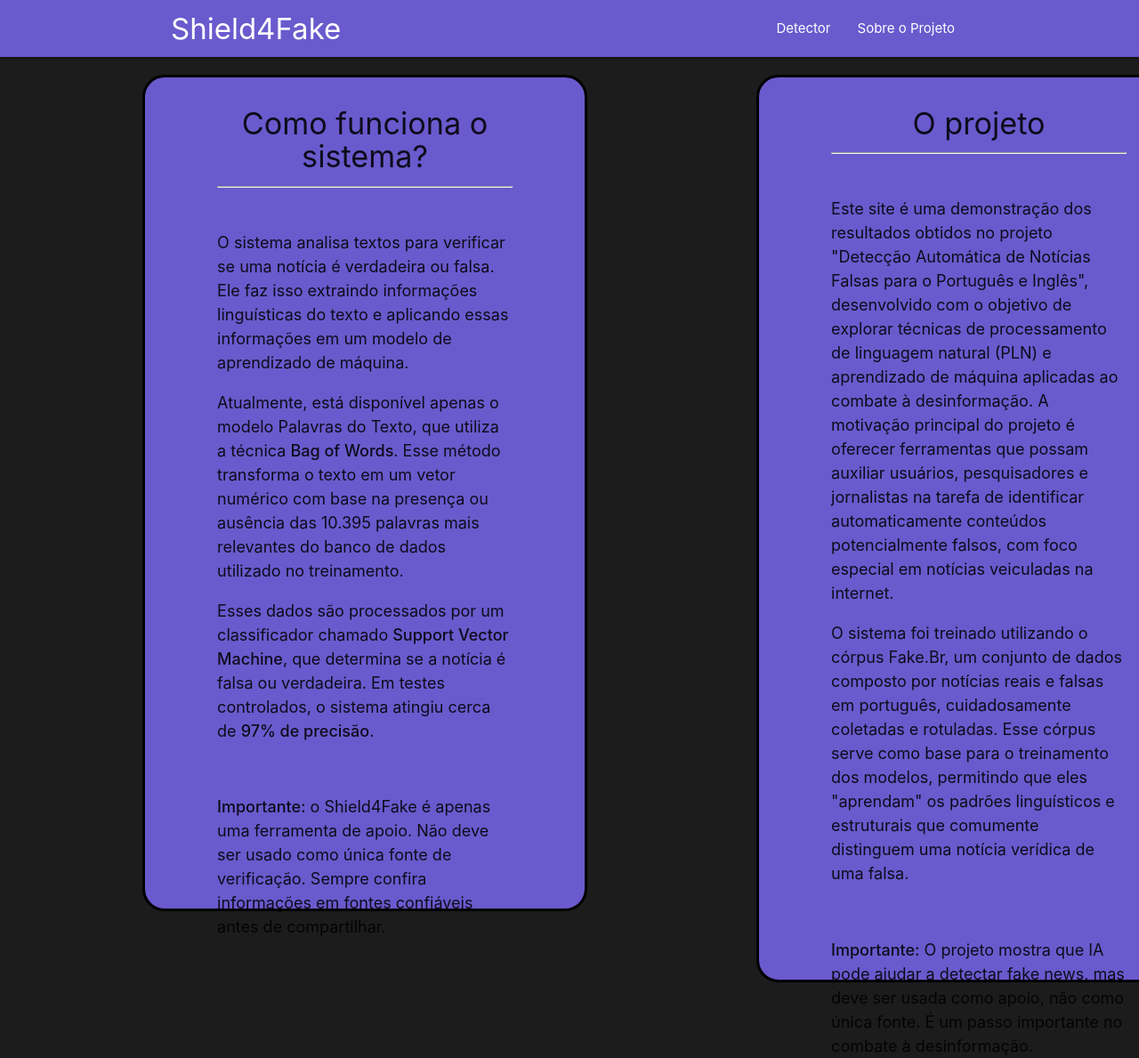
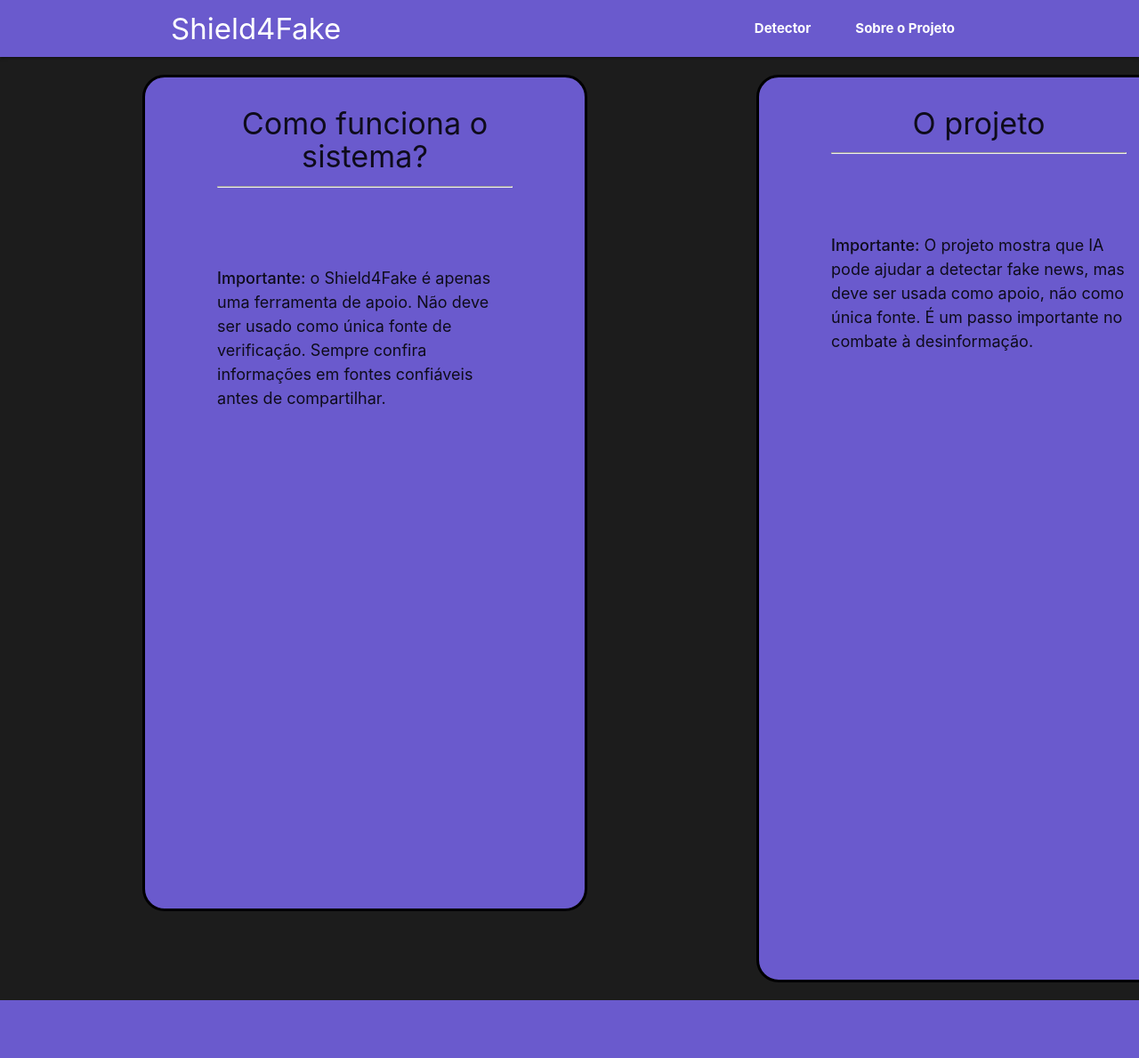
Before and after one commit to stallum/Shield4Fake, a Flask app: template app/templates/about.html in a window 1280 px wide; the page is wider, and only the part inside the window is pictured. Shown: that part at 89% size. After the commit the page ends 1124 px from the top of that part, so only its background shows below. Run offline with Flask 3, Linux system fonts and the light colour scheme; the template is opened without the code that fills it, so the values that code supplies are empty; parts of the project's set-up code (start-up, migrations or seed data) failed here and were passed over.

Commit message:
commit final

```diff
--- a/app/app.py
+++ b/app/app.py
@@ -27,9 +27,9 @@
         idioma = request.form.get('idioma', 'pt')
 
         # Chama o classificador certo
-        if noticia == ' ':
+        if noticia == '':
             label = '❗Não há uma noticia inserida'
-        elif noticia == 'não foi possível extrair o texto desse link, porfavor copie todos os titulos, subtitulos e textos da notícia e copie na caixa acima':
+        elif noticia == '❗Não foi possível extrair o texto desse link, porfavor copie todos os titulos, subtitulos e textos da notícia e copie na caixa acima':
             label = noticia
             noticia = ' '
         elif idioma == 'pt':
@@ -44,5 +44,9 @@
         }
     return render_template('index.html', resultado=resultado)
 
+@app.route('/about')
+def about():
+    return render_template('about.html')
+
 if __name__ == '__main__':
     app.run(debug=True)
--- a/app/scripts/modelo_en.py
+++ b/app/scripts/modelo_en.py
@@ -5,7 +5,7 @@
 with open('app/modelos/modelo_treinado_en.pkl', 'rb') as f:
     modelo = pickle.load(f)
 
-with open('app/modelos/vetorizador.pkl', 'rb') as f:
+with open('app/modelos/vetorizadorEn.pkl', 'rb') as f:
     vetorizador = pickle.load(f)
 
 # Função que recebe uma string e retorna o rótulo
--- a/app/scripts/modelo_pt.py
+++ b/app/scripts/modelo_pt.py
@@ -5,7 +5,7 @@
 with open('app/modelos/modelo_treinado_pt.pkl', 'rb') as f:
     modelo = pickle.load(f)
 
-with open('app/modelos/vetorizador.pkl', 'rb') as f:
+with open('app/modelos/vetorizadorPt.pkl', 'rb') as f:
     vetorizador = pickle.load(f)
 
 # Função que recebe uma string e retorna o rótulo
--- a/app/templates/about.html
+++ b/app/templates/about.html
@@ -3,6 +3,7 @@
  <head>
 
   <title>Shield4Fake</title>
+  <link rel="icon" href="{{ url_for('static', filename='images/logo.png') }}" />
   <link rel="icon" type="image/png" href="../statics/images/logo.png">
   <link rel="stylesheet" type="text/css" href="/static/css/app.css">
   <!--Import materialize.css-->
@@ -10,6 +11,33 @@
   <!--Import Google Icon Font-->
 
  <style>
+  a {
+    text-decoration: none;
+  }
+
+  .nav-wrapper {
+      display: flex;
+      justify-content: space-between;
+      align-items: center;
+  }
+
+  .brand-logo {
+      font-size: 24px;
+      color: white;
+  }
+  .right {
+      margin-left: auto;
+      display: flex;
+      gap: 20px;
+      list-style: none;
+  }
+  .right a {
+      color: white;
+      font-weight: bold;
+  }
+  .right a:hover {
+      text-decoration: underline;
+  }
 
   .containerl{
       width:500px;
@@ -42,10 +70,10 @@
   <nav>
    <div class="nav-wrapper" style="background-color: slateblue">
     <div class="container">
-     <a href=".\index.html" class="brand-logo" style="font-size:220%" style="color:rbg(255,255,255)">Shield4Fake</a>
+     <a href="{{ url_for('index') }}" class="brand-logo" style="font-size:220%" style="color:rbg(255,255,255)">Shield4Fake</a>
      <ul class="right">
-       <li><a href=".\index.html">Detector</a></li>
-       <li><a href=".\about.html">Sobre o Projeto</a></li>
+       <li><a href="{{ url_for('index') }}">Detector</a></li>
+       <li><a href="{{ url_for('about') }}">Sobre o Projeto</a></li>
       </ul>
     </div>
    </div>
@@ -62,9 +90,9 @@
          </div>
          <br>
          <div class="container">
-          <p style="font-size:120%;">O sistema analisa textos para verificar se uma notícia é verdadeira ou falsa. Ele faz isso extraindo informações linguísticas do texto e aplicando essas informações em um modelo de aprendizado de máquina.</p>
-          <p style="font-size:120%;">Atualmente, está disponível apenas o modelo Palavras do Texto, que utiliza a técnica <strong>Bag of Words</strong>. Esse método transforma o texto em um vetor numérico com base na presença ou ausência das 10.395 palavras mais relevantes do banco de dados utilizado no treinamento.</p>
-          <p style="font-size:120%;">Esses dados são processados por um classificador chamado <strong>Support Vector Machine</strong>, que determina se a notícia é falsa ou verdadeira. Em testes controlados, o sistema atingiu cerca de <strong>97% de precisão</strong>.</p>
+          <p style="font-size:120%;"></p>
+          <p style="font-size:120%;"></p>
+          <p style="font-size:120%;"></p>
           <br>
           <p style="font-size:120%;"><strong>Importante:</strong> o Shield4Fake é apenas uma ferramenta de apoio. Não deve ser usado como única fonte de verificação. Sempre confira informações em fontes confiáveis antes de compartilhar.</p>
          </div>
@@ -79,8 +107,8 @@
          </div>
          <br>
          <div class="container">
-          <p style="font-size:120%;">Este site é uma demonstração dos resultados obtidos no projeto "Detecção Automática de Notícias Falsas para o Português e Inglês", desenvolvido com o objetivo de explorar técnicas de processamento de linguagem natural (PLN) e aprendizado de máquina aplicadas ao combate à desinformação. A motivação principal do projeto é oferecer ferramentas que possam auxiliar usuários, pesquisadores e jornalistas na tarefa de identificar automaticamente conteúdos potencialmente falsos, com foco especial em notícias veiculadas na internet.</p>
-          <p style="font-size:120%;">O sistema foi treinado utilizando o córpus Fake.Br, um conjunto de dados composto por notícias reais e falsas em português, cuidadosamente coletadas e rotuladas. Esse córpus serve como base para o treinamento dos modelos, permitindo que eles "aprendam" os padrões linguísticos e estruturais que comumente distinguem uma notícia verídica de uma falsa.</p>
+          <p style="font-size:120%;"></p>
+          <p style="font-size:120%;"></p>
           <br>
           <p style="font-size:120%;"><strong>Importante:</strong> O projeto mostra que IA pode ajudar a detectar fake news, mas deve ser usada como apoio, não como única fonte. É um passo importante no combate à desinformação.</p>
         </div>
```
Also changed, not shown: app/scripts/spider.py (+21 -30 lines), app/static/css/style.css (+36 -7 lines), app/templates/index.html (+4 -4 lines), 3 other files.
